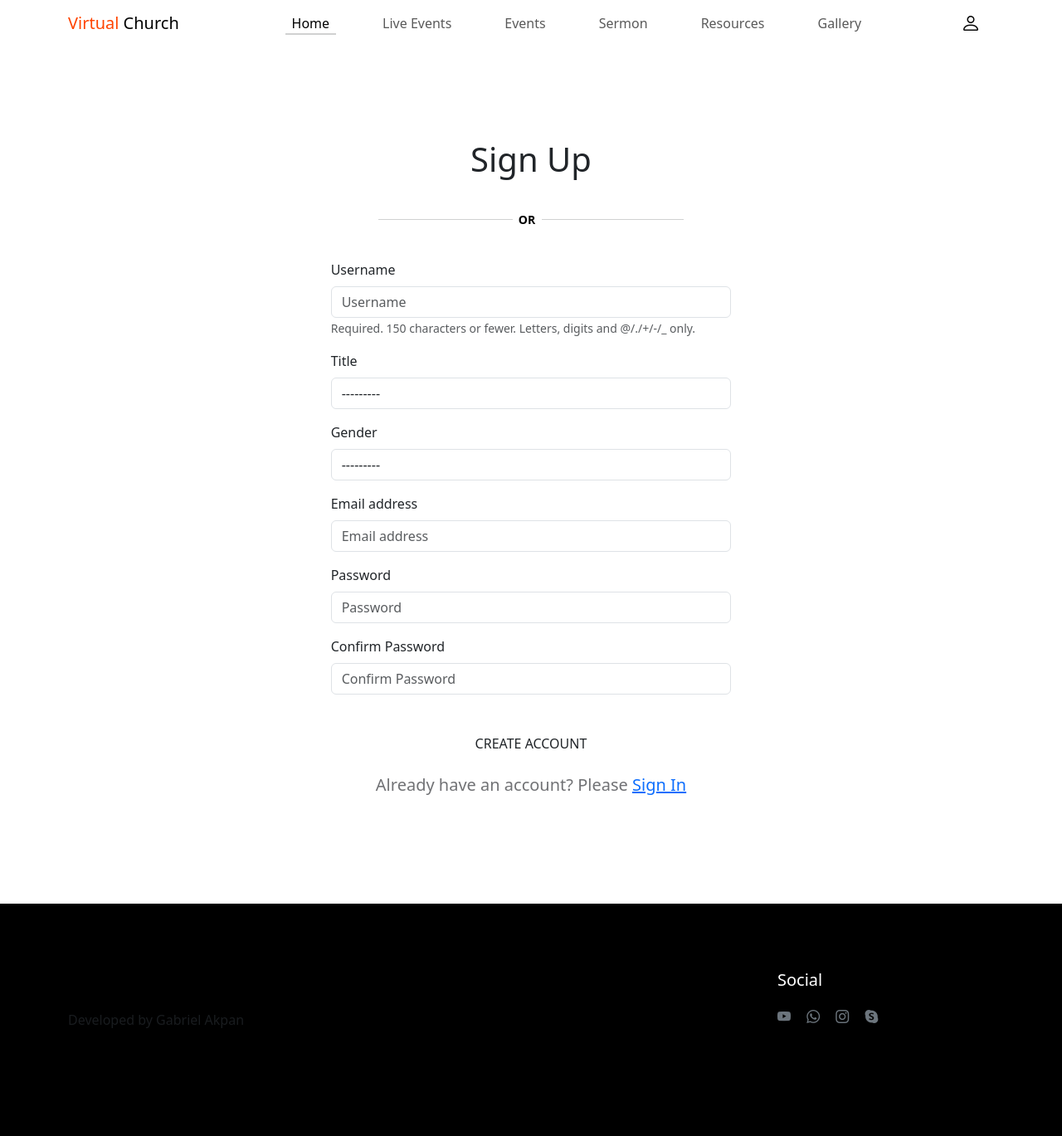
After one commit to gabrieltakpan/VirtualChurch, a Django app: page /member/register/ in a window 1280 px wide. The commit adds this page. Shown: the whole page at 83% size. Run offline with Django 5.2, Linux system fonts and the light colour scheme; some libraries are stand-ins or nearby versions.

Commit message:
Login Feature

```diff
--- a/home/templates/base.html
+++ b/home/templates/base.html
@@ -24,6 +24,7 @@
         <link rel="stylesheet" href="{% static 'css/slick.css' %}"/>
 
         <link href="{% static 'css/tooplate-little-fashion.css' %}" rel="stylesheet">
+        <link href="https://cdn.jsdelivr.net/npm/bootstrap@5.3.0-alpha1/dist/css/bootstrap.min.css" rel="stylesheet">
 <!--
 
 Tooplate 2127 Little Fashion
@@ -54,9 +55,12 @@ https://www.tooplate.com/view/2127-little-fashion
                     </a>
 
                     <div class="d-lg-none">
-                        <a href="sign-in.html" class="bi-person custom-icon me-3"></a>
-
-                        <a href="product-detail.html" class="bi-bag custom-icon"></a>
+                        {% if user.is_authenticated %}
+                        <span class="product-p" style="color: black;">Welcome: <strong>{{ user.username }}</strong></span> &nbsp;&nbsp;
+                        <a href="{% url 'logout' %}" style="color: black; text-decoration: none;">Logout</a>
+                    {% else %}
+                        <a href="sign-in.html" class="bi-person custom-icon me-3" style="color: black;"></a>
+                    {% endif %}
                     </div>
 
                     <div class="collapse navbar-collapse" id="navbarNav">
@@ -86,11 +90,13 @@ https://www.tooplate.com/view/2127-little-fashion
                         </ul>
                         <div class="d-none d-lg-block">
                             {% if user.is_authenticated %}
-                            <span class="product-p">Welcome: <strong>{{ user.username }}</strong></span>
+                                <span class="product-p" style="color: black;">Welcome: <strong>{{ user.username }}</strong></span> &nbsp;&nbsp;
+                                <a href="{% url 'logout' %}" style="color: black; text-decoration: none;">Logout</a>
                             {% else %}
-                                <a href="sign-in.html" class="bi-person custom-icon me-3"></a>
+                                <a href="{% url 'login' %}" class="bi-person custom-icon me-3" style="color: black;"></a>
                             {% endif %}
                         </div>
+
 
                     </div>
                 </div>
--- /dev/null
+++ b/member/forms.py
@@ -0,0 +1,29 @@
+from django import forms
+from .models import CustomUser
+
+class CustomUserCreationForm(forms.ModelForm):
+    confirm_password = forms.CharField(widget=forms.PasswordInput(), label='Confirm Password')
+
+    class Meta:
+        model = CustomUser
+        fields = ['username', 'title', 'gender', 'email', 'password']
+        widgets = {
+            'password': forms.PasswordInput(),
+        }
+
+    def clean(self):
+        cleaned_data = super().clean()
+        password = cleaned_data.get('password')
+        confirm_password = cleaned_data.get('confirm_password')
+
+        if password and confirm_password:
+            if password != confirm_password:
+                raise forms.ValidationError("Password and Confirm Password do not match")
+        return cleaned_data
+
+    def save(self, commit=True):
+        user = super().save(commit=False)
+        if commit:
+            user.set_password(self.cleaned_data['password'])
+            user.save()
+        return user
--- /dev/null
+++ b/member/templates/register.html
@@ -0,0 +1,36 @@
+{% extends "base.html" %}
+{% load static %}
+{% load bootstrap4 %}
+
+{% block content %}
+<section class="sign-in-form section-padding">
+    <div class="container">
+        <div class="row">
+            <div class="col-lg-8 mx-auto col-12">
+                <h1 class="hero-title text-center mb-5">Sign Up</h1>
+
+
+                <div class="div-separator w-50 m-auto my-5"><span>or</span></div>
+
+                <div class="row">
+                    <div class="col-lg-8 col-11 mx-auto">
+                        <form role="form" method="post">
+                            <div class="form-floating"></div>
+                            {% csrf_token %}
+                            {% bootstrap_form form %}
+                        </div>
+
+                            <button type="submit" class="btn custom-btn form-control mt-4 mb-3">
+                                Create account
+                            </button>
+
+                            <p class="text-center">Already have an account? Please <a href="{% url 'login' %}">Sign In</a></p>
+                        </form>
+                    </div>
+                </div>
+
+            </div>
+        </div>
+    </div>
+</section>
+{% endblock %}
--- /dev/null
+++ b/member/urls.py
@@ -0,0 +1,9 @@
+from django.urls import path
+from . import views  # Import the custom views
+
+urlpatterns = [
+    # Other URLs in your app...
+    path('logout/', views.custom_logout, name='logout'),
+    path('login/', views.user_login, name='login'),
+    path('register/', views.register, name='register'), # URL for the login page
+]
--- a/member/views.py
+++ b/member/views.py
@@ -1,3 +1,47 @@
-from django.shortcuts import render
+from django.contrib.auth import logout, authenticate, login # Add this import
+from django.shortcuts import render, redirect
+from django.contrib import messages
+from .forms import CustomUserCreationForm
+from .models import Family, FamilyMember
 
-# Create your views here.
+
+# Optional custom logout view (if you want extra functionality)
+def custom_logout(request):
+    """Logs out the user and refreshes the current page."""
+    logout(request)  # Logs out the user
+    # Fallback to a safe page (e.g., home page) if no referer is available
+    fallback_url = '/'
+    referer = request.META.get('HTTP_REFERER', fallback_url)
+    return redirect(referer)
+
+def user_login(request):
+    """
+    Handles user login with username and password.
+    """
+    if request.method == 'POST':
+        username = request.POST['username']
+        password = request.POST['password']
+
+        user = authenticate(request, username=username, password=password)
+
+        if user is not None:
+            login(request, user)
+            # Redirect to a success page (e.g., dashboard or home)
+            messages.success(request, f'Welcome, {user.username}!')
+            return redirect('index')  # Replace 'home' with your success URL
+        else:
+            messages.error(request, 'Invalid username or password. Please try again.')
+
+    return render(request, 'login.html')
+
+
+def register(request):
+    if request.method == 'POST':
+        user_form = CustomUserCreationForm(request.POST)
+        if user_form.is_valid():
+            user = user_form.save()
+            # You can redirect to the login page or home page
+            return redirect('index')  # Redirect to the login page
+    else:
+        user_form = CustomUserCreationForm()
+    return render(request, 'register.html', {'form': user_form})
--- a/virtual_church/urls.py
+++ b/virtual_church/urls.py
@@ -8,6 +8,7 @@ from home import views
 urlpatterns = [
     path('admin/', admin.site.urls),
     path('event/', include('events.urls')),
+    path('member/', include('member.urls')),
     path('', include('home.urls')),
     path('', views.index, name='index'),
     path('about/', views.about, name='about'),
```
Also changed, not shown: member/templates/login.html (added, +46 -0 lines), virtual_church/settings.py (+33 -11 lines).
